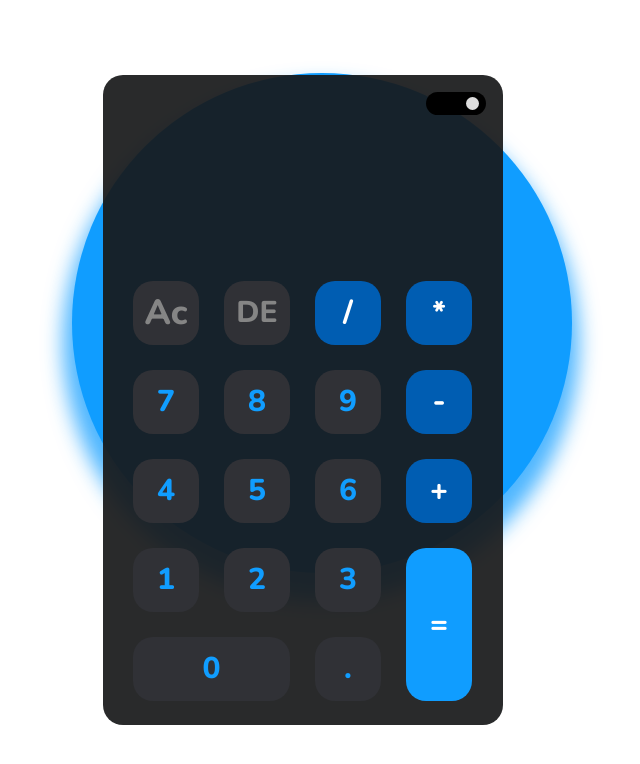
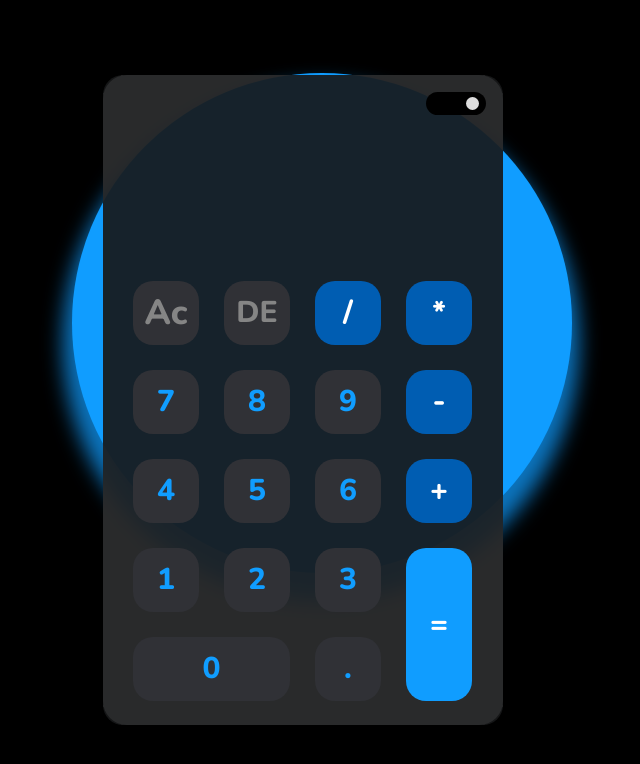
Before and after one commit to Sa3dMustafa/Calculator, a plain HTML site: page index.html in a window 1280 px wide. Both pictures are taken after a click on the checkbox 793 px from the left and 103 px from the top of the page. Shown: the whole page, without its empty margins (337-977 px from the left). Drawn offline with nearby package versions, Linux system fonts and the light colour scheme.

Commit message:
Update main.css

```diff
--- a/css/main.css
+++ b/css/main.css
@@ -188,6 +188,9 @@ body {
 }
 
 /* Dark mode styles */
+.Dark {
+    background-color: black;
+}
 .Dark .content {
     background-color: #17181aeb !important;
 }
```
